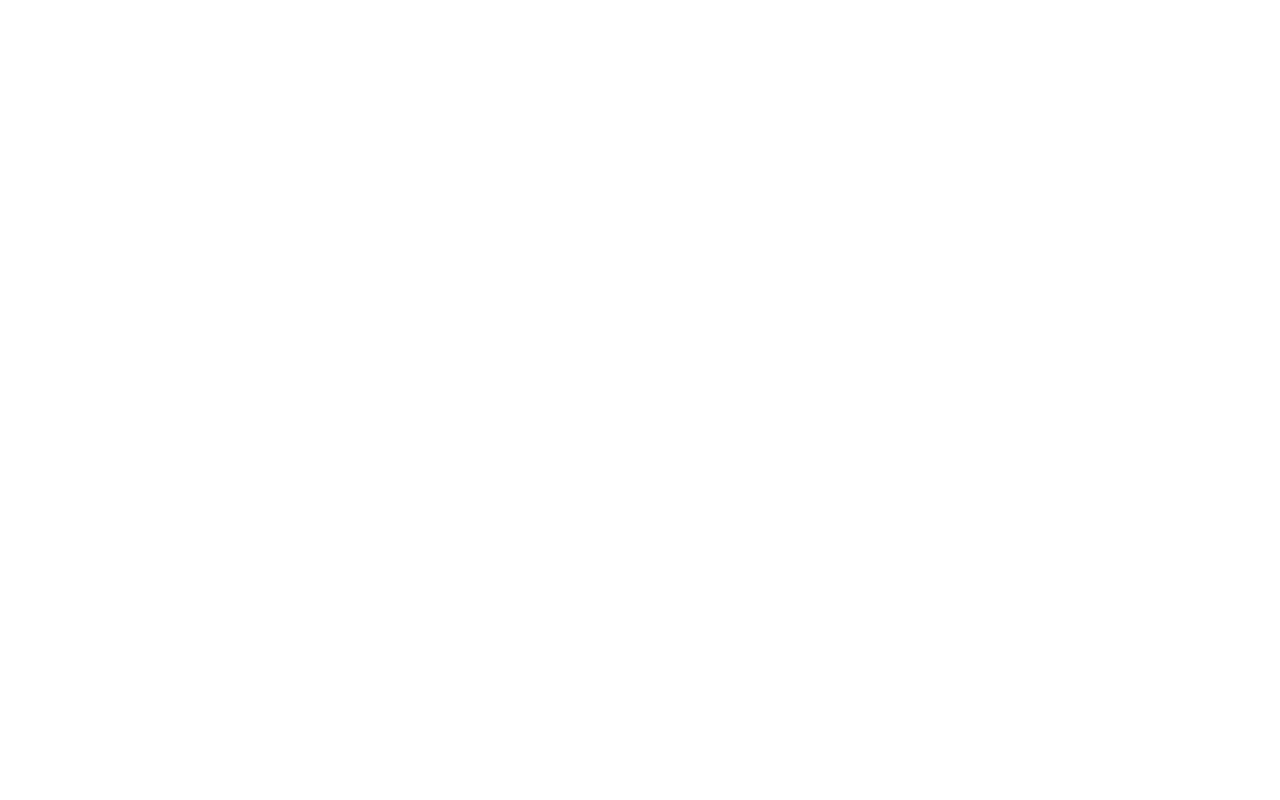
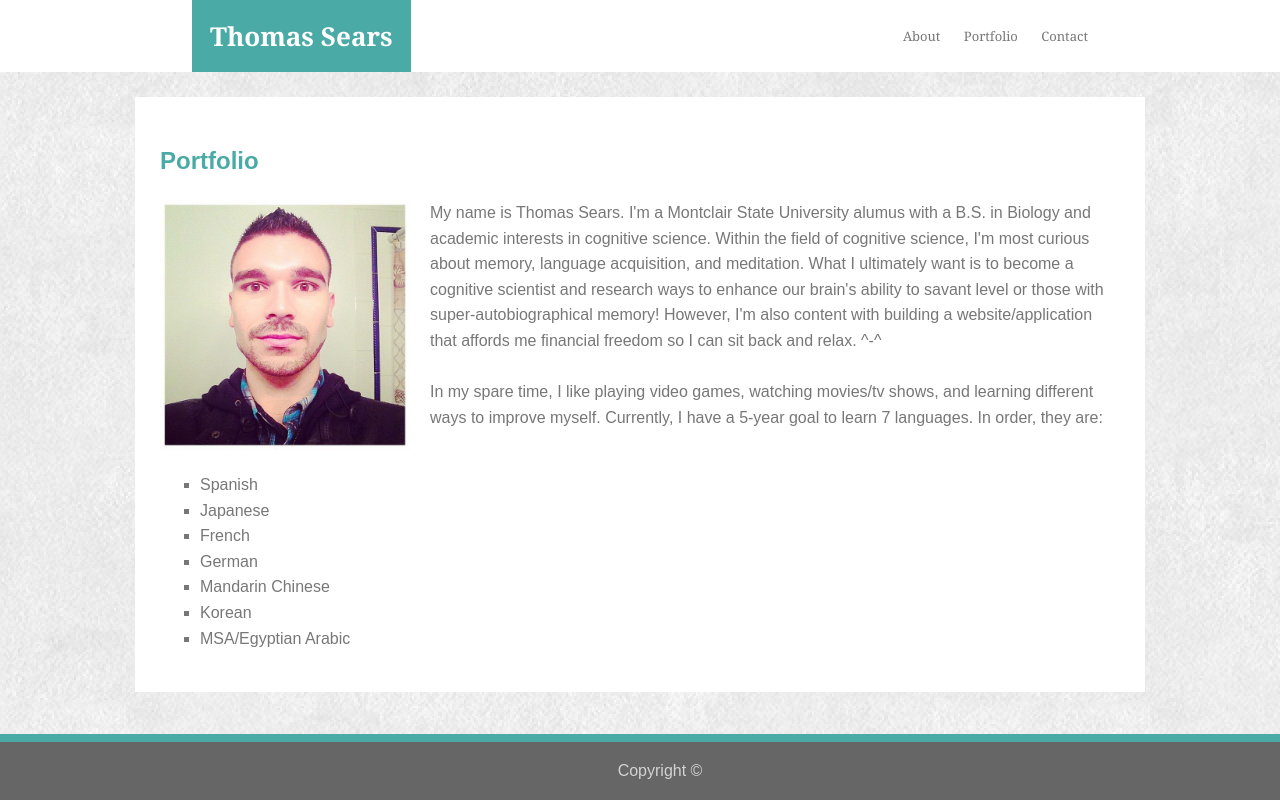
Before and after one commit to 0tsears0/basic-portfolio, a plain HTML site: page Portfolio.html in a window 1280 px wide. Drawn offline with Linux system fonts and the light colour scheme.

Commit message:
Finished About page. Added content page with general framework.

```diff
--- a/Portfolio.html
+++ b/Portfolio.html
@@ -1,12 +1,71 @@
 <!DOCTYPE html>
 <html lang="en">
+
 <head>
     <meta charset="UTF-8">
     <meta name="viewport" content="width=device-width, initial-scale=1.0">
     <meta http-equiv="X-UA-Compatible" content="ie=edge">
-    <title>Portfolio</title>
+
+    <title>Thomas's Portfolio</title>
+
+    <link rel="stylesheet" href="assets/css/style.css">
+
 </head>
+
 <body>
 
+    <header>
+        <div class="header-wrapper">
+            <h1>
+                Thomas Sears
+            </h1>
+
+            <nav>
+                <a href="file:///Users/Home/Desktop/basic-portfolio/index.html">About</a>
+                <a href="file:///Users/Home/Desktop/basic-portfolio/portfolio.html">Portfolio</a>
+                <a href="file:///Users/Home/Desktop/basic-portfolio/contact.html">Contact</a>
+            </nav>
+        </div>
+    </header>
+
+    <div class="content">
+
+        <h2>Portfolio</h2>
+
+        <img class="img-thomas" src="assets/images/thomas.jpg" alt="Thomas's face">
+
+        <p>
+            My name is Thomas Sears. I'm a Montclair State University alumus with a B.S. in Biology and academic
+            interests
+            in cognitive science. Within the field of cognitive science, I'm most curious about memory, language
+            acquisition, and meditation. What I ultimately want is to become a cognitive scientist and research ways
+            to
+            enhance our brain's ability to savant level or those with super-autobiographical memory! However, I'm
+            also
+            content with building a website/application that affords me financial freedom so I can sit back and
+            relax.
+            ^-^
+            <br>
+            <br>
+            In my spare time, I like playing video games, watching movies/tv shows, and learning different ways to
+            improve myself. Currently, I have a 5-year goal to learn 7 languages. In order, they are:
+            <br>
+            <br>
+            <ul class="list">
+                <li>Spanish</li>
+                <li>Japanese</li>
+                <li>French</li>
+                <li>German</li>
+                <li>Mandarin Chinese</li>
+                <li>Korean</li>
+                <li>MSA/Egyptian Arabic</li>
+            </ul>
+
+        </p>
+    </div>
+
+    <footer class="footer">Copyright &copy;</footer>
+
 </body>
+
 </html>
--- a/assets/css/style.css
+++ b/assets/css/style.css
@@ -12,6 +12,19 @@
     font-family: 'Georgia', Times, 'Times New Roman', serif;
     font-size: small;
 }
+
+form label {
+    width: 100%;
+}
+
+form input {
+    width: 100%;
+}
+
+form textarea {
+    width: 100%;
+}
+
 .header-wrapper {
     width: 70%;
     margin: 0 auto;
@@ -35,7 +48,6 @@
 a {
     color: #777777;
     text-decoration: none;
-
 }
 .content {
     background-color: #ffffff;
@@ -64,7 +76,11 @@
 .footer {
     border-top: 8px solid #4aaaa5;
     background-color: #666666;
-    width: auto;
+    width: 100%;
     text-align: center;
     color: lightgray;
+    position: fixed;
+    padding: 20px;
+    flex-shrink: 0;
+    bottom: 0;
 }
```
Also changed, not shown: Contact.html (+44 -4 lines), index.html (+3 -3 lines).
